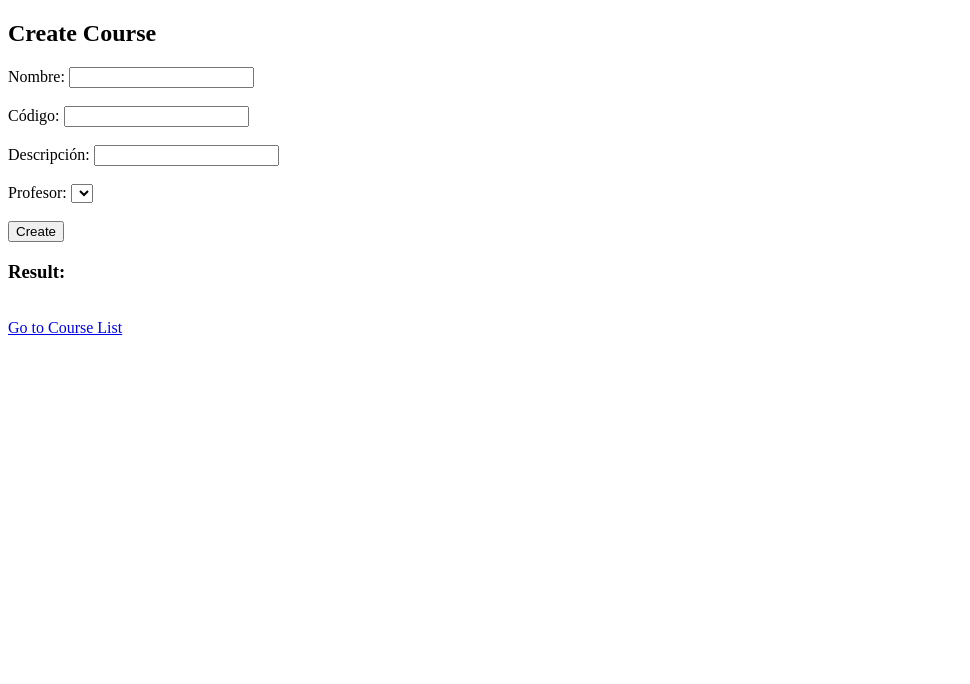
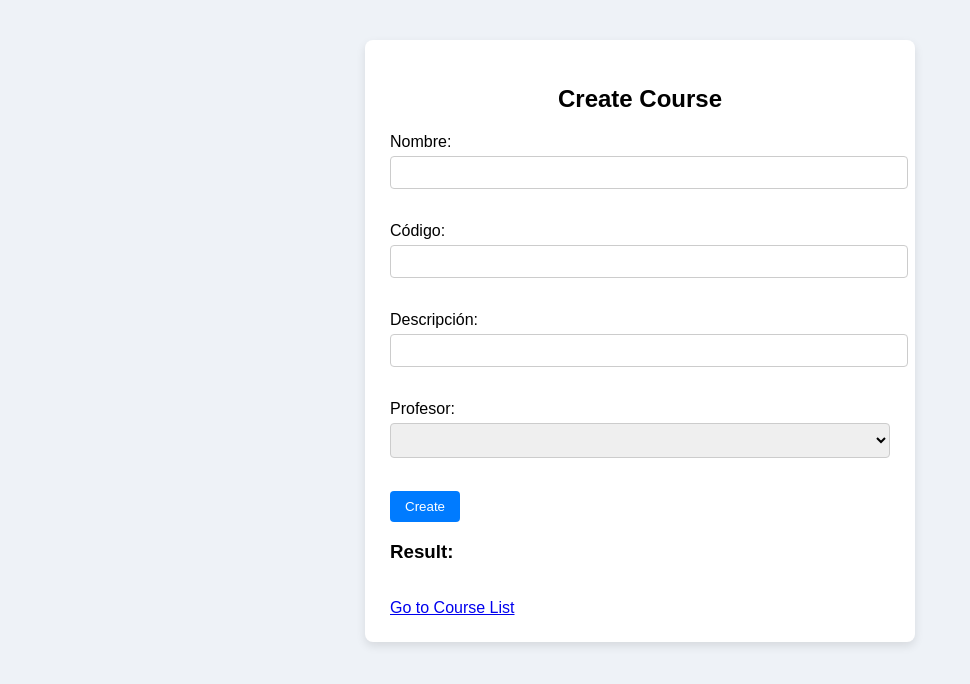
Before and after one commit to ariasandres2000/ISW-711-Workshops, a plain HTML site: page Workshop3/client/index.html in a window 1280 px wide. Shown: the whole page, without its empty margins (0-970 px from the left). Drawn offline with Linux system fonts and the light colour scheme; no server answers.

Commit message:
- Se añadio diseño simple hecho con IA - Workshop finalizado

```diff
--- a/Workshop3/client/index.html
+++ b/Workshop3/client/index.html
@@ -3,8 +3,10 @@
 <head>
   <meta charset="UTF-8">
   <title>Create Course</title>
+  <link rel="stylesheet" href="styles.css">
 </head>
 <body>
+  <div class="container">
 
   <h2>Create Course</h2>
 
@@ -20,7 +22,7 @@
   <label>Profesor:</label>
   <select id="professorSelect"></select><br><br>
 
-  <button onclick="createCourse()">Create</button>
+  <button class="primary" onclick="createCourse()">Create</button>
 
   <h3>Result:</h3>
   <div id="result"></div>
@@ -88,6 +90,6 @@
     }
 
   </script>
-
+</div>
 </body>
 </html>
--- /dev/null
+++ b/Workshop3/client/styles.css
@@ -0,0 +1,69 @@
+body {
+  font-family: Arial, sans-serif;
+  background-color: #eef2f7;
+  margin: 0;
+  padding: 0;
+}
+
+.container {
+  width: 500px;
+  margin: 40px auto;
+  background: white;
+  padding: 25px;
+  border-radius: 8px;
+  box-shadow: 0 4px 10px rgba(0,0,0,0.1);
+}
+
+h2 {
+  text-align: center;
+  margin-bottom: 20px;
+}
+
+input, select {
+  width: 100%;
+  padding: 8px;
+  margin-top: 5px;
+  margin-bottom: 15px;
+  border-radius: 4px;
+  border: 1px solid #ccc;
+}
+
+button {
+  padding: 8px 15px;
+  border: none;
+  border-radius: 4px;
+  cursor: pointer;
+  margin-right: 5px;
+}
+
+button.primary {
+  background-color: #007bff;
+  color: white;
+}
+
+button.danger {
+  background-color: #dc3545;
+  color: white;
+}
+
+button.secondary {
+  background-color: #6c757d;
+  color: white;
+}
+
+button:hover {
+  opacity: 0.9;
+}
+
+ul {
+  list-style: none;
+  padding: 0;
+}
+
+.course-card {
+  background: white;
+  padding: 15px;
+  margin-bottom: 15px;
+  border-radius: 6px;
+  box-shadow: 0 2px 6px rgba(0,0,0,0.08);
+}
```
Also changed, not shown: Workshop3/client/edit.html (+4 -2 lines), Workshop3/client/list.html (+7 -4 lines).
